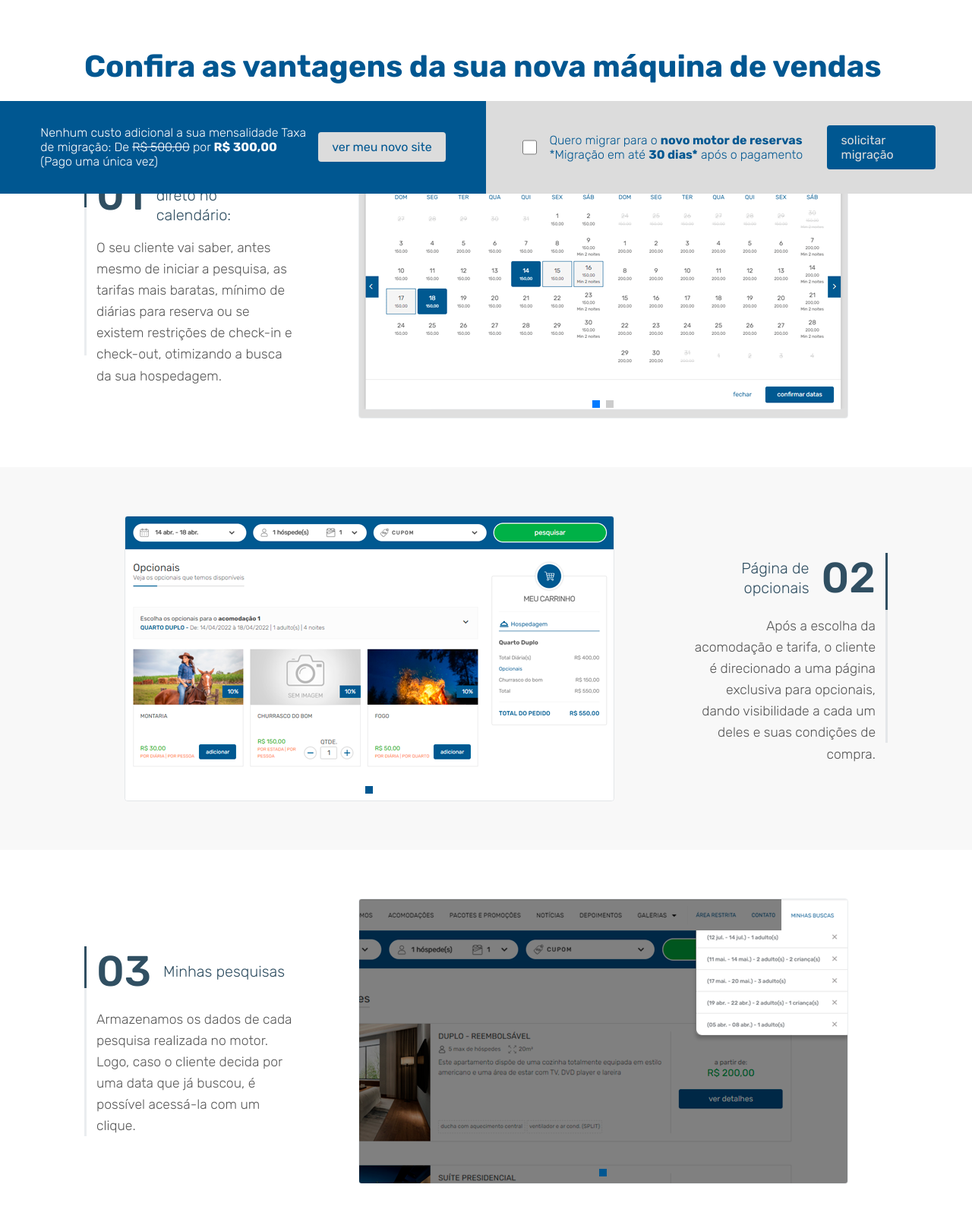
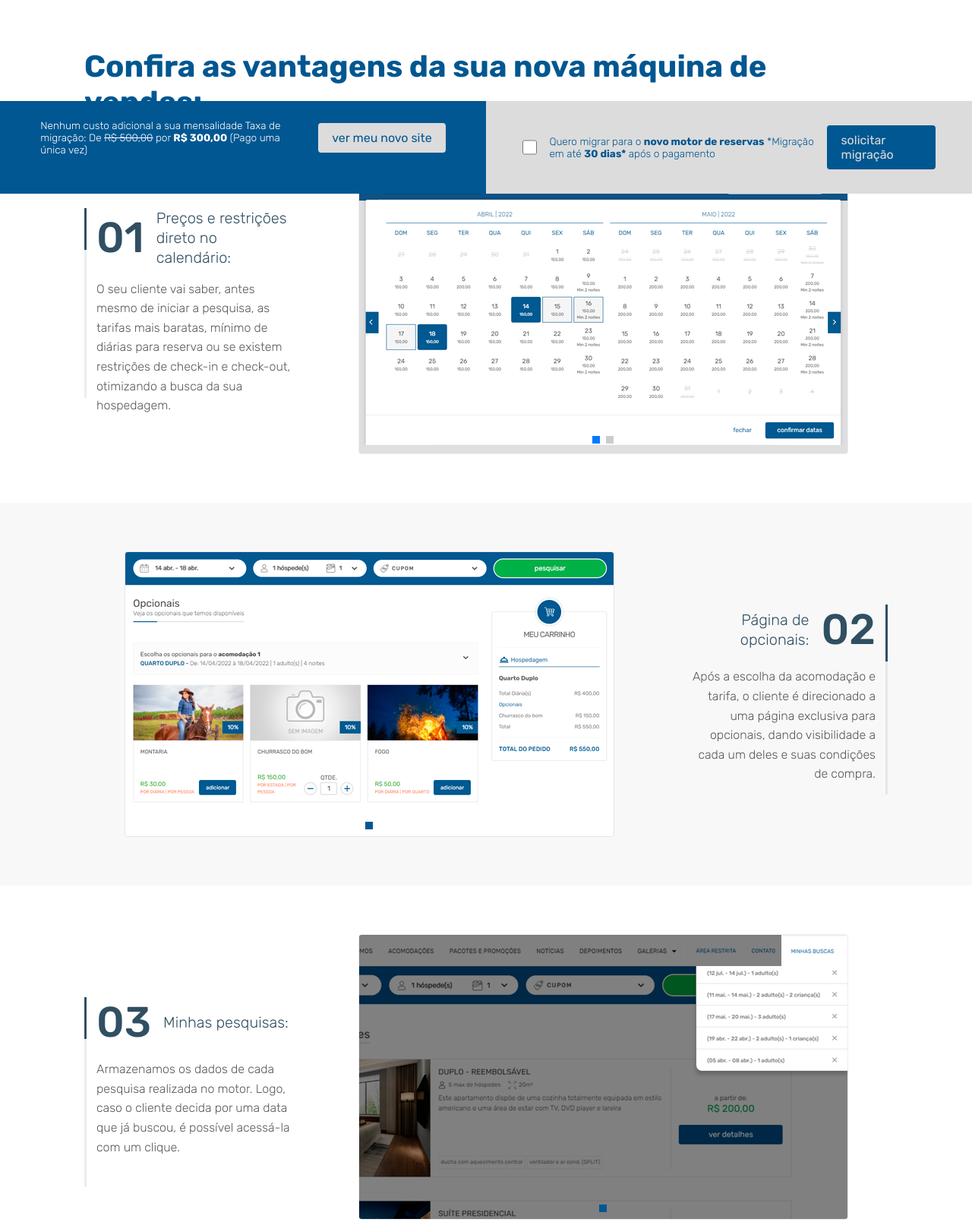
Before and after one commit to willivmpereira/landing-page, a plain HTML site: page index.html in a window 1280 px wide. Shown: the part 545-2154 px from the top of the page at 76% size. Drawn offline with nearby package versions, Linux system fonts and the light colour scheme.

Commit message:
Finalização

```diff
--- a/index.html
+++ b/index.html
@@ -6,7 +6,8 @@
   <meta http-equiv="X-UA-Compatible" content="IE=edge" />
   <meta name="viewport" content="width=device-width, initial-scale=1.0" />
   <link rel="stylesheet" href="https://unpkg.com/swiper@8/swiper-bundle.min.css" />
-  <title>Document</title>
+  <link rel="shortcut icon" type="image/png" href="assets/img/201907081562590702icon512x512.png" />
+  <title>Novo site | Novo Motor</title>
 
   <link rel="stylesheet" href="styles.css" />
 </head>
@@ -35,7 +36,7 @@
 
   <section class="price__restrictions section">
     <div class="container">
-      <h2 class="title">Confira as vantagens da sua nova máquina de vendas</h2>
+      <h2 class="title">Confira as vantagens da sua nova máquina de vendas:</h2>
       <div class="grid">
         <div class="content__text left">
           <div class="title">
@@ -78,7 +79,7 @@
         </div>
         <div class="content__text right">
           <div class="title">
-            <p>Página de opcionais</p>
+            <p>Página de opcionais:</p>
             <h2>02</h2>
           </div>
           <p class="description__text">
@@ -96,7 +97,7 @@
         <div class="content__text left">
           <div class="title">
             <h2>03</h2>
-            <p>Minhas pesquisas</p>
+            <p>Minhas pesquisas:</p>
           </div>
           <p class="description__text">
             Armazenamos os dados de cada pesquisa realizada no motor. Logo, caso o cliente decida por uma data que já buscou, é possível acessá-la com um clique.
@@ -131,7 +132,7 @@
         </div>
         <div class="content__text right">
           <div class="title">
-            <p>Recuperação de carrinho</p>
+            <p>Recuperação de carrinho:</p>
             <h2>04</h2>
           </div>
           <p class="description__text">
@@ -148,7 +149,7 @@
         <div class="content__text left">
           <div class="title">
             <h2>05</h2>
-            <p>Variedade de pagamentos</p>
+            <p>Variedade de pagamentos:</p>
           </div>
           <p class="description__text">
             Pague as suas reservas diretas com a tecnologia de check-out transparente gratuitamente no Foco Pay. Sistema integrado com Cielo, Rede, PagSeguro, Stone, etc.
@@ -261,7 +262,7 @@
         <div class="content__text left">
           <div class="title">
             <h2>09</h2>
-            <p>Site para Rede ou Vacation</p>
+            <p>Site para Rede ou Vacation:</p>
           </div>
           <p class="description__text">
             Opção de site totalmente integrado para multipropriedades, com pesquisa por destino ou por estabelecimento.
@@ -298,7 +299,7 @@ Venda de múltiplos estabelecimentos em um único site.
         </div>
         <div class="content__text right">
           <div class="title">
-            <p>Layout moderno e customizado</p>
+            <p>Layout moderno e customizado.</p>
             <h2>10</h2>
           </div>
           <p class="description__text">
@@ -419,20 +420,27 @@ Segurança no armazenamento de dados homologada pelo PCI.
   </footer>
 
   <script>
-    var lastscroll = 0
+    var fristscroll = 0
+    var lastscroll = 7898
+
     const scroll = document.addEventListener('scroll', function(event){
       var scrollY = window.pageYOffset  || document.documentElement.scrollTop;
 
-      if(scrollY > lastscroll){
+      if(scrollY > fristscroll){
         document.querySelector('footer').classList.add('hidden');
+
+        if(scrollY == lastscroll){
+          document.querySelector('footer').classList.remove('hidden');
+        }
       } else{
         document.querySelector('footer').classList.remove('hidden');
       }
 
-      lastscroll = scrollY <= 0 ? 0 : scrollY
+      fristscroll = scrollY <= 0 ? 0 : scrollY
 
     }, false)
   </script>
+
   <script src="https://unpkg.com/swiper@8/swiper-bundle.min.js"></script>
   <script>
     const swiper = new Swiper('.swiper', {
--- a/styles.scss
+++ b/styles.scss
@@ -185,7 +185,7 @@ body{
                             }
                         }
                         .description__text{
-                            font-size: 1.10rem;
+                            font-size: 1rem;
                             line-height: 1.6;
                             font-weight: 300;
                             opacity: 0.65;
@@ -304,7 +304,7 @@ body{
         }
 
         &:last-of-type{
-            margin-bottom: 96px;
+            margin-bottom: 288px;
         }
     }
 
@@ -320,7 +320,7 @@ body{
 
             .content__text{
                 background-color: $primary-color;
-                padding: 2rem;
+                padding: 1.5rem;
 
                 .container{
 
@@ -335,6 +335,7 @@ body{
                             color: $white-color;
                             font-weight: 300;
                             max-width: 350px;
+                            font-size: 0.85rem;
                         }
 
                         .btn{
@@ -483,6 +484,7 @@ body{
     }
 
     footer{
+
         .grid{
             grid-template-columns: 1fr !important;
             grid-template-rows: 1fr 1fr;
```
Also changed, not shown: assets/img/201907081562590702icon512x512.png (added), styles.css, 1 other file.
